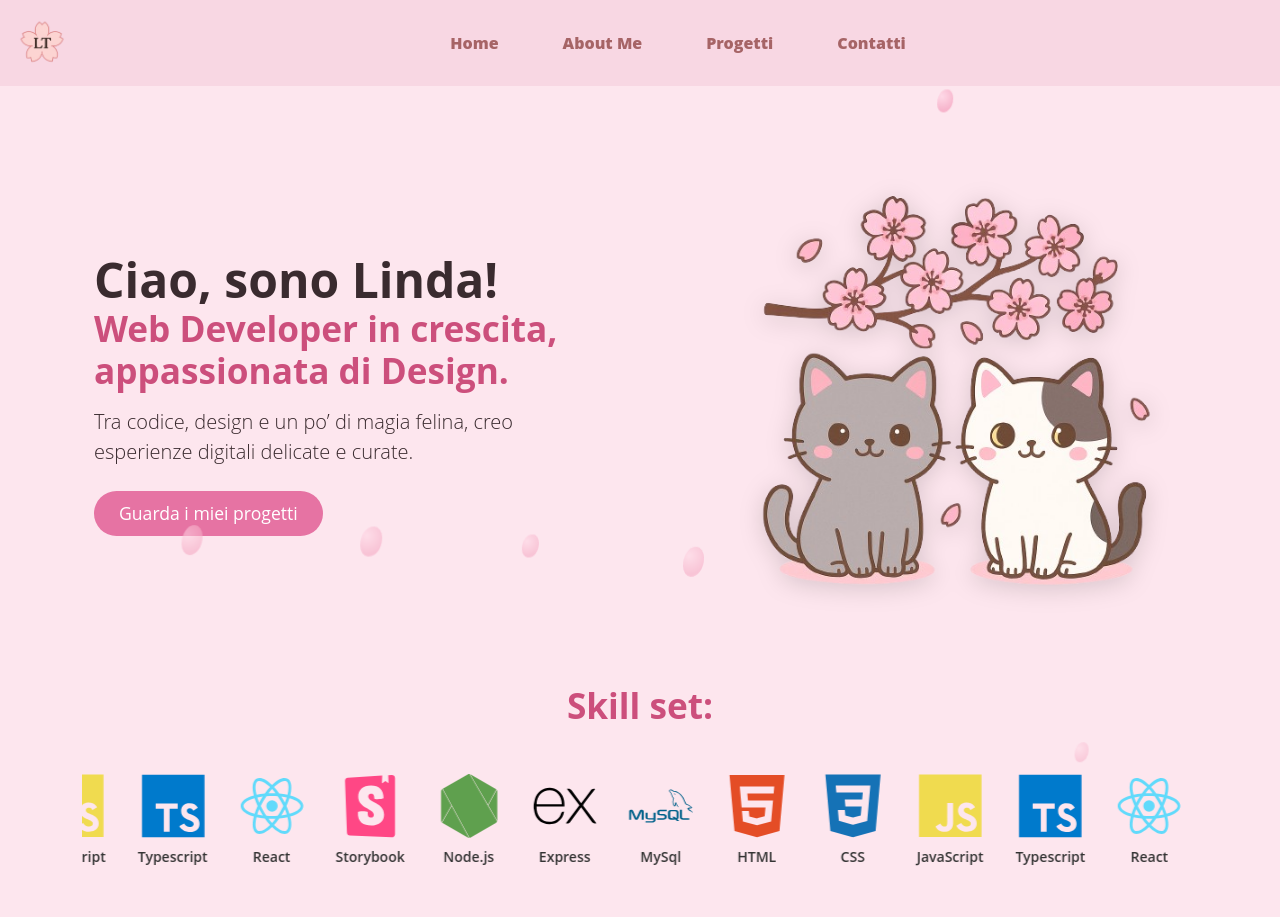
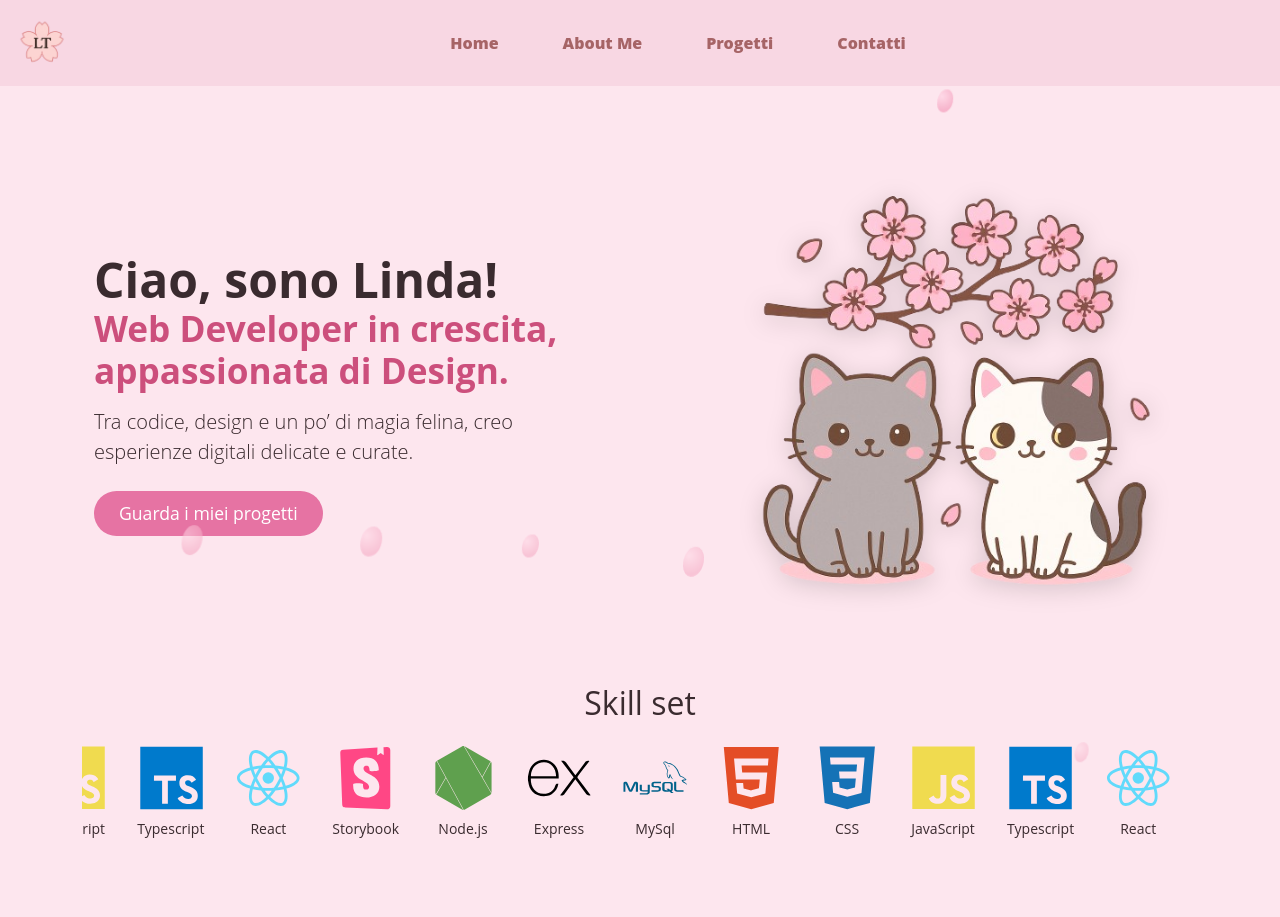
Before and after one commit to LindaTancini/LindaTancini-Portfolio, a React (Vite) app: page / in a window 1280 px wide. Shown: the top 917 px of the page. Built offline with nearby package versions, Linux system fonts and the light colour scheme.

Commit message:
feat: carousel with bootstrap

```diff
--- a/src/components/SkillsCarousel.jsx
+++ b/src/components/SkillsCarousel.jsx
@@ -1,18 +1,22 @@
 // Importazioni
 import skills from "../data/skills";
 
-//
+// Skills component
 function SkillsCarousel() {
   return (
-    <section className="skills-section">
-      <h2 className="text-center mb-5">Skill set:</h2>
-      {/*  Wrapper per il carosello delle skill */}
-      <div className="skills-wrapper overflow-hidden">
-        <div className="skills-track d-flex align-items-center">
+    <section className="py-4">
+      <h2 className="text-center mb-4">Skill set</h2>
+
+      <div className="overflow-hidden">
+        <div className="d-flex align-items-center skills-track">
           {[...skills, ...skills].map((skill, index) => (
-            <div key={index} className="skill-item text-center">
-              <img src={skill.icon} alt={skill.name} className="skill-icon" />
-              <span className="skill-label">{skill.name}</span>
+            <div key={index} className="text-center flex-shrink-0 px-3">
+              <img
+                src={skill.icon}
+                alt={skill.name}
+                className="skill-icon mx-auto d-block"
+              />
+              <small className="skill-text d-block mt-2">{skill.name}</small>
             </div>
           ))}
         </div>
```
